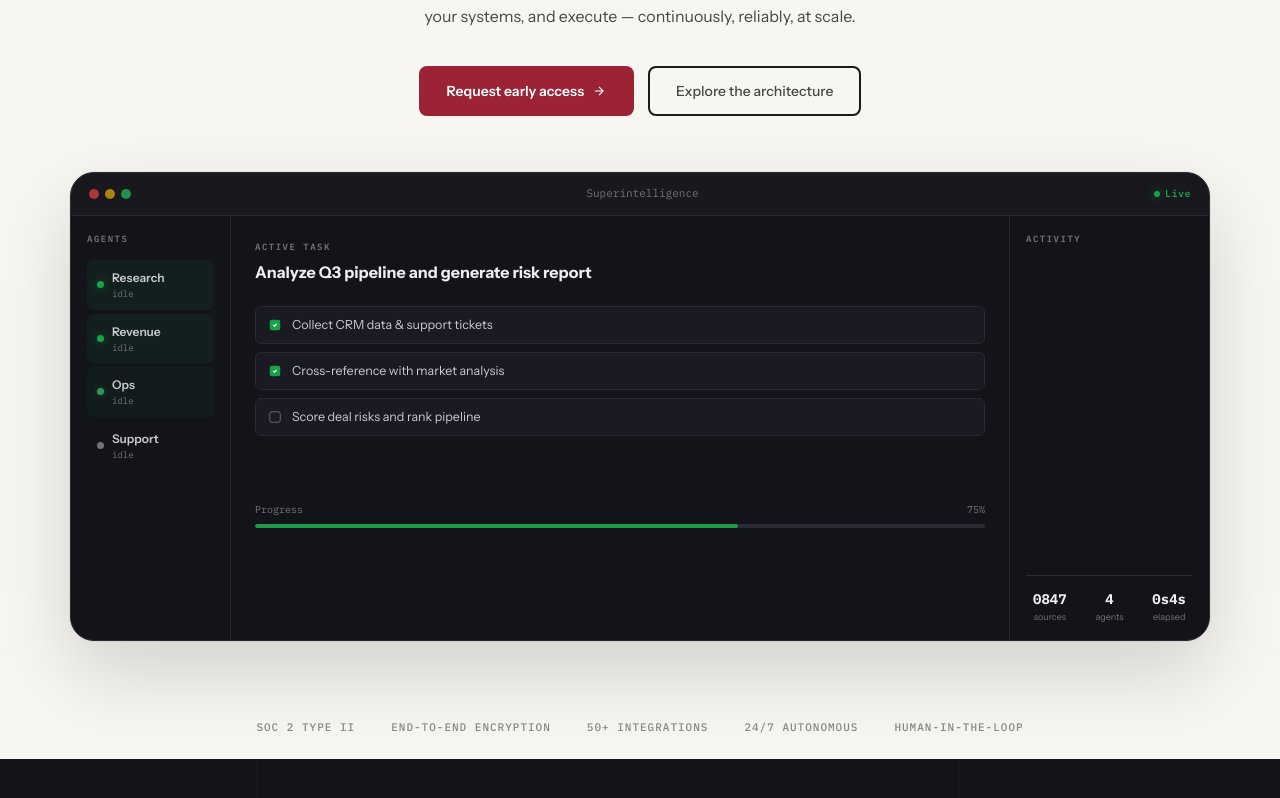
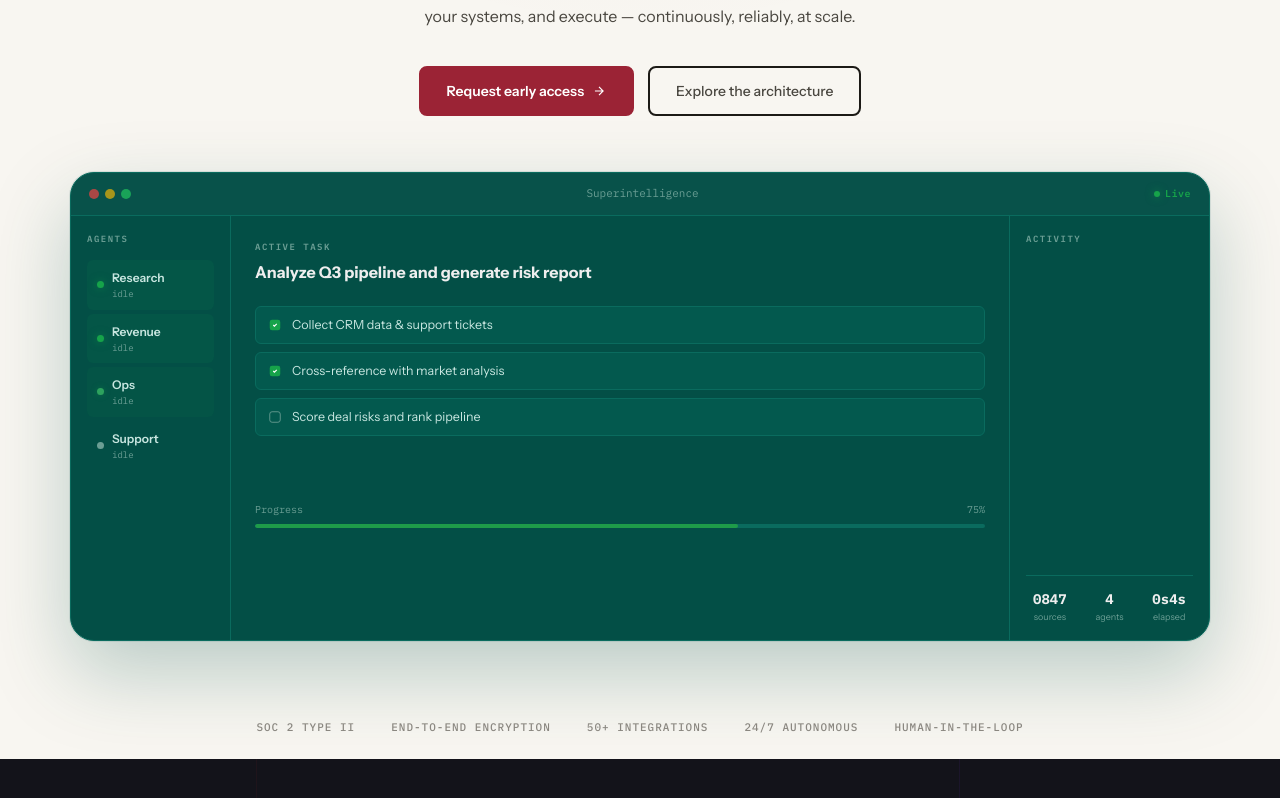
Before and after one commit to iabhishek3/thoightworksAgents, a Next.js app: page / in a window 1280 px wide. Shown: the part 362-1160 px from the top of the page. Built offline with nearby package versions, Linux system fonts and the light colour scheme.

Commit message:
new deisgn

```diff
--- a/app/globals.css
+++ b/app/globals.css
@@ -29,6 +29,10 @@
   --ink-text-2: #72727A;
   --forest: #034f46;
   --forest-hover: #046354;
+  --forest-2: #03594e;
+  --forest-border: #0a6b5e;
+  --forest-text: #c8e6e0;
+  --forest-text-2: #6b9e94;
   --stone: #e4e4d0;
   --mono: var(--font-mono), "IBM Plex Mono", ui-monospace, monospace;
   --sans: var(--font-sans), "Instrument Sans", system-ui, -apple-system, sans-serif;
@@ -233,15 +237,15 @@ body {
   padding-bottom: 0;
 }
 .demo {
-  background: var(--ink);
-  border: 1px solid var(--ink-border);
+  background: var(--forest);
+  border: 1px solid var(--forest-border);
   border-radius: 24px; overflow: hidden;
-  box-shadow: 0 32px 80px rgba(0,0,0,0.15), 0 0 0 1px rgba(0,0,0,0.05);
+  box-shadow: 0 32px 80px rgba(3,79,70,0.25), 0 0 0 1px rgba(3,79,70,0.1);
 }
 .demo-titlebar {
   display: flex; align-items: center;
   padding: 12px 18px;
-  border-bottom: 1px solid var(--ink-border);
+  border-bottom: 1px solid var(--forest-border);
   background: rgba(255,255,255,0.02);
 }
 .demo-dots { display: flex; gap: 6px; }
@@ -252,7 +256,7 @@ body {
 .demo-title {
   flex: 1; text-align: center;
   font-family: var(--mono); font-size: 11px;
-  color: var(--ink-text-2);
+  color: var(--forest-text-2);
 }
 .demo-live {
   display: flex; align-items: center; gap: 5px;
@@ -276,13 +280,13 @@ body {
 
 /* Sidebar — agent list */
 .demo-sidebar {
-  border-right: 1px solid var(--ink-border);
+  border-right: 1px solid var(--forest-border);
   padding: 16px;
 }
 .demo-sidebar-label {
   font-family: var(--mono); font-size: 9px; font-weight: 600;
   letter-spacing: 1.5px; text-transform: uppercase;
-  color: var(--ink-text-2); margin-bottom: 14px;
+  color: var(--forest-text-2); margin-bottom: 14px;
 }
 .demo-agent {
   display: flex; align-items: center; gap: 8px;
@@ -292,11 +296,11 @@ body {
 }
 .demo-agent-dot {
   width: 7px; height: 7px; border-radius: 50%;
-  background: var(--ink-text-2); flex-shrink: 0;
+  background: var(--forest-text-2); flex-shrink: 0;
   transition: background 0.3s, box-shadow 0.3s;
 }
-.demo-agent-name { font-size: 12px; font-weight: 600; color: var(--ink-text); }
-.demo-agent-status { font-family: var(--mono); font-size: 9px; color: var(--ink-text-2); }
+.demo-agent-name { font-size: 12px; font-weight: 600; color: var(--forest-text); }
+.demo-agent-status { font-family: var(--mono); font-size: 9px; color: var(--forest-text-2); }
 .demo-status-active, .demo-status-done { display: none; }
 .demo-status-idle { display: inline; }
 
@@ -316,9 +320,9 @@ body {
   62%, 100% { background: transparent; }
 }
 @keyframes dot-activate {
-  0%, 4% { background: var(--ink-text-2); box-shadow: none; }
+  0%, 4% { background: var(--forest-text-2); box-shadow: none; }
   8%, 55% { background: var(--green); box-shadow: 0 0 8px rgba(22,163,74,0.5); }
-  62%, 100% { background: var(--ink-text-2); box-shadow: none; }
+  62%, 100% { background: var(--forest-text-2); box-shadow: none; }
 }
 @keyframes agent-idle { 0%, 100% { background: transparent; } }
 
@@ -332,7 +336,7 @@ body {
 .demo-task-tag {
   font-family: var(--mono); font-size: 9px; font-weight: 600;
   letter-spacing: 1.5px; text-transform: uppercase;
-  color: var(--ink-text-2); margin-bottom: 6px;
+  color: var(--forest-text-2); margin-bottom: 6px;
   opacity: 0; animation: fade-in 0.4s ease 0.5s forwards;
 }
 .demo-task-title {
@@ -346,15 +350,15 @@ body {
 }
 .demo-subtask {
   display: flex; align-items: center; gap: 10px;
-  font-size: 12.5px; color: var(--ink-text);
+  font-size: 12.5px; color: var(--forest-text);
   padding: 8px 12px; border-radius: 6px;
-  border: 1px solid var(--ink-border);
-  background: var(--ink-2);
+  border: 1px solid var(--forest-border);
+  background: var(--forest-2);
 }
 .demo-check { width: 14px; height: 14px; flex-shrink: 0; position: relative; }
 .demo-check svg { position: absolute; inset: 0; }
 .demo-check-done { opacity: 0; }
-.demo-check-empty { opacity: 1; color: var(--ink-text-2); }
+.demo-check-empty { opacity: 1; color: var(--forest-text-2); }
 
 .ds-1 { opacity: 0; animation: subtask-appear 16s ease infinite; animation-delay: 1.5s; }
 .ds-2 { opacity: 0; animation: subtask-appear 16s ease infinite; animation-delay: 3.5s; }
@@ -390,7 +394,7 @@ body {
 .demo-progress-wrap { }
 .demo-progress-labels {
   display: flex; justify-content: space-between;
-  font-family: var(--mono); font-size: 10px; color: var(--ink-text-2);
+  font-family: var(--mono); font-size: 10px; color: var(--forest-text-2);
   margin-bottom: 6px;
 }
 .demo-progress-pct::after { content: ""; animation: pct-count 16s ease infinite; }
@@ -404,7 +408,7 @@ body {
 }
 .demo-progress-track {
   height: 4px; border-radius: 2px;
-  background: var(--ink-border);
+  background: var(--forest-border);
   overflow: hidden;
 }
 .demo-progress-bar {
@@ -437,18 +441,18 @@ body {
 }
 .demo-result-icon { flex-shrink: 0; padding-top: 2px; }
 .demo-result-title { font-size: 12px; font-weight: 700; color: var(--green); margin-bottom: 2px; }
-.demo-result-body { font-size: 11px; color: var(--ink-text); line-height: 1.6; }
+.demo-result-body { font-size: 11px; color: var(--forest-text); line-height: 1.6; }
 
 /* Right panel — activity feed */
 .demo-feed {
-  border-left: 1px solid var(--ink-border);
+  border-left: 1px solid var(--forest-border);
   padding: 16px;
   display: flex; flex-direction: column;
 }
 .demo-feed-label {
   font-family: var(--mono); font-size: 9px; font-weight: 600;
   letter-spacing: 1.5px; text-transform: uppercase;
-  color: var(--ink-text-2); margin-bottom: 14px;
+  color: var(--forest-text-2); margin-bottom: 14px;
 }
 .demo-feed-items {
   flex: 1; display: flex; flex-direction: column; gap: 0;
@@ -456,7 +460,7 @@ body {
 }
 .demo-feed-item {
   display: flex; align-items: flex-start; gap: 7px;
-  font-size: 10.5px; color: var(--ink-text);
+  font-size: 10.5px; color: var(--forest-text);
   padding: 6px 0; line-height: 1.4;
   opacity: 0;
   animation: feed-in 16s ease infinite;
@@ -483,14 +487,14 @@ body {
 /* Mini metrics */
 .demo-metrics {
   display: flex; gap: 12px; margin-top: auto;
-  padding-top: 12px; border-top: 1px solid var(--ink-border);
+  padding-top: 12px; border-top: 1px solid var(--forest-border);
 }
 .demo-metric { flex: 1; text-align: center; }
 .demo-metric-val {
   font-family: var(--mono); font-size: 14px; font-weight: 700;
   color: #eee;
 }
-.demo-metric-lbl { font-size: 9px; color: var(--ink-text-2); }
+.demo-metric-lbl { font-size: 9px; color: var(--forest-text-2); }
 .dm-tasks::after { content: ""; animation: count-sources 16s ease infinite; }
 @keyframes count-sources {
   0%, 5% { content: "0"; }
@@ -1173,17 +1177,17 @@ body {
   .demo-body { grid-template-columns: 1fr; }
   .demo-sidebar {
     display: flex; flex-direction: row; gap: 8px;
-    border-right: none; border-bottom: 1px solid var(--ink-border);
+    border-right: none; border-bottom: 1px solid var(--forest-border);
     padding: 12px 16px; overflow-x: auto;
   }
   .demo-sidebar-label { display: none; }
   .demo-agent {
     padding: 6px 12px; border-radius: 20px;
     margin-bottom: 0; flex-shrink: 0;
-    border: 1px solid var(--ink-border);
+    border: 1px solid var(--forest-border);
   }
   .demo-agent-status { display: none; }
-  .demo-feed { border-left: none; border-top: 1px solid var(--ink-border); }
+  .demo-feed { border-left: none; border-top: 1px solid var(--forest-border); }
 }
 @media (max-width: 600px) {
   .hero { padding-top: 120px; }
```
